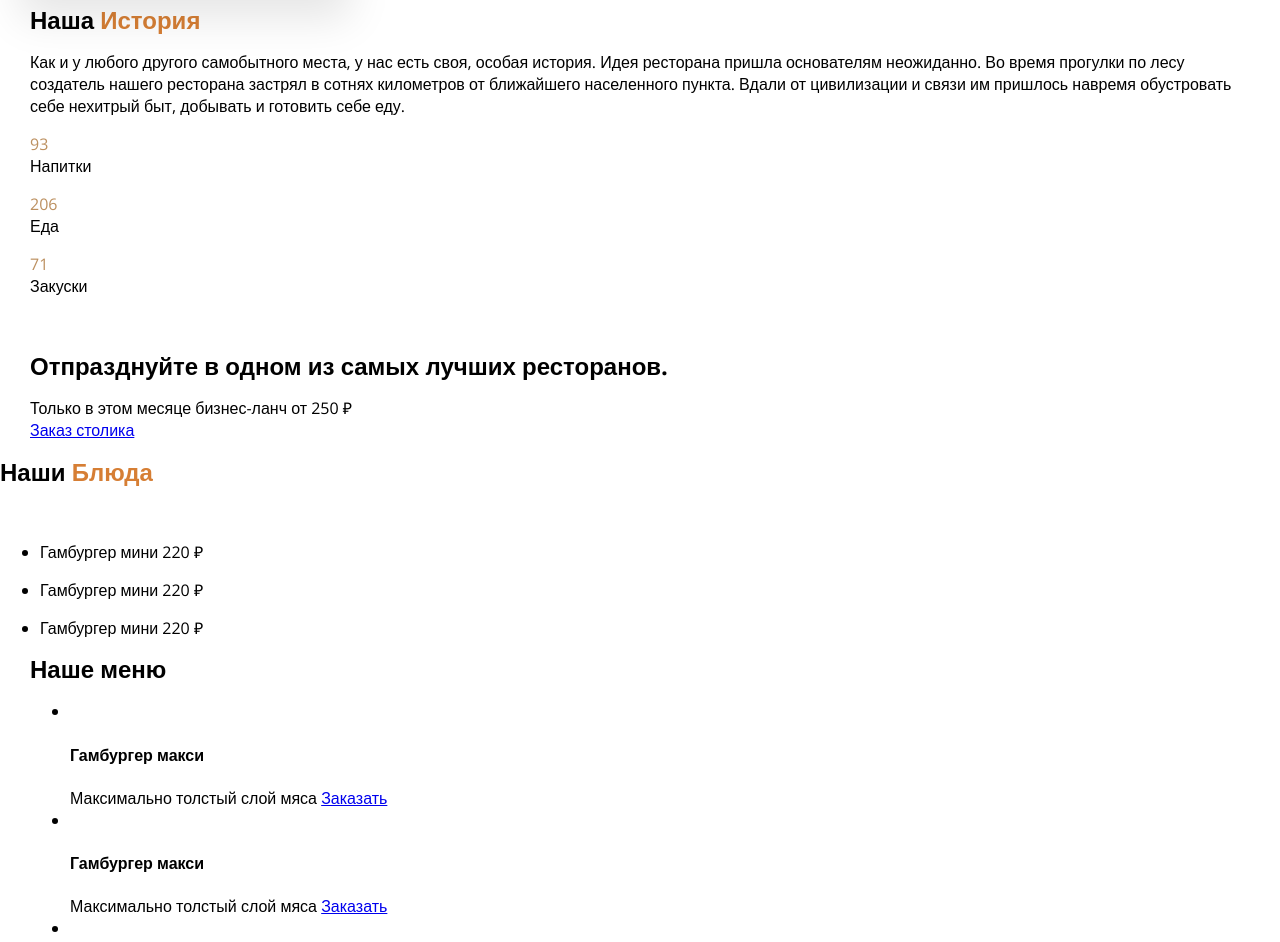
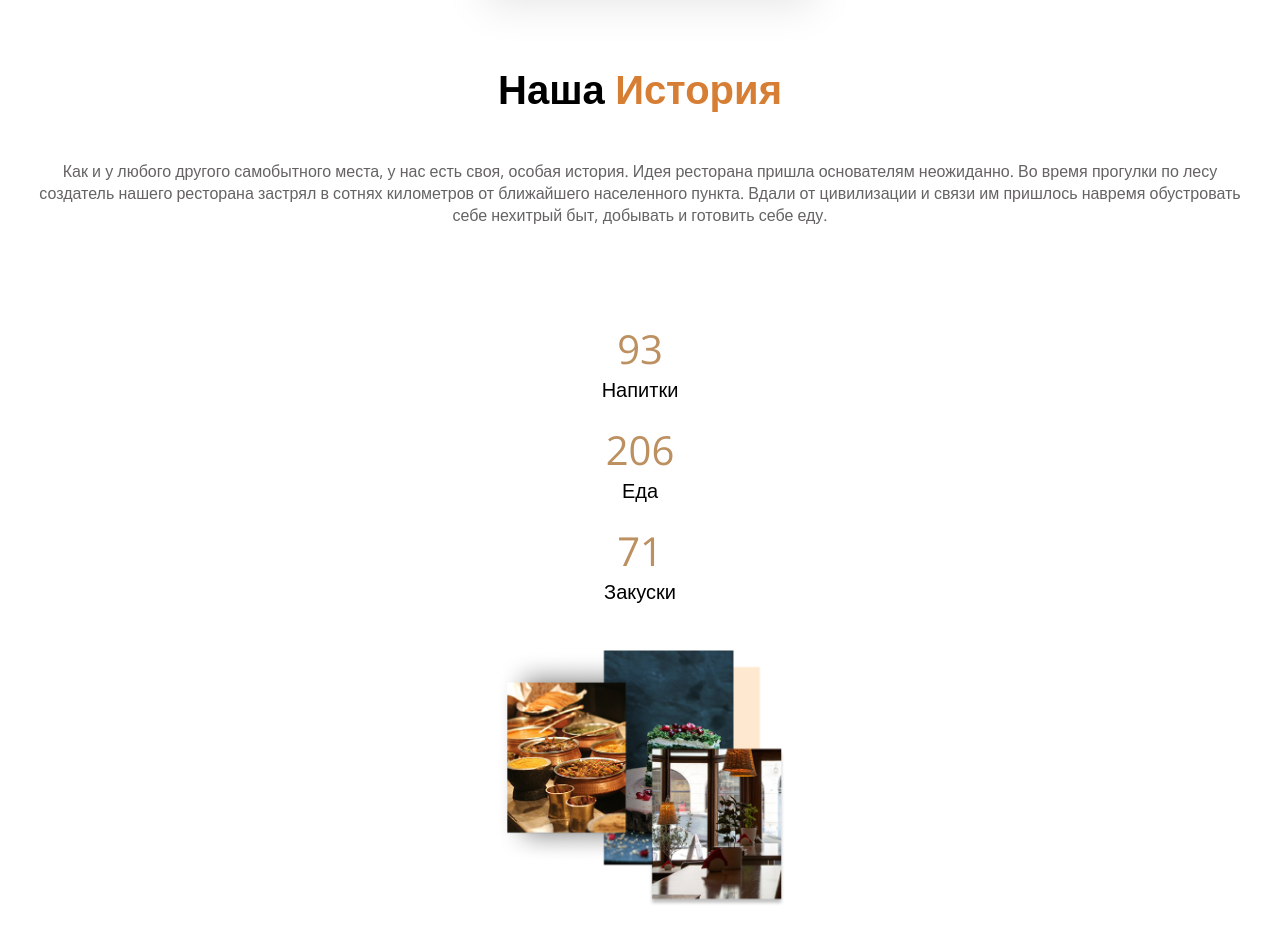
Before and after one commit to Whireless/Restaurant, a website: page source/index.html in a window 1280 px wide. Shown: the part 1559-2501 px from the top of the page. Drawn offline with nearby package versions, Linux system fonts and the light colour scheme; files that its build step writes are made by us from their sources.

Commit message:
Стилизация блока с историей ресторана

```diff
--- a/source/index.html
+++ b/source/index.html
@@ -52,32 +52,32 @@
     </div>
   </header>
   <main>
-    <section class="our-story">
+    <section class="story">
       <div class="container">
-        <div class="our-story__info">
-          <h2 class="our-story__title">Наша <span class="contrast-text contrast-text--orange">История</span></h2>
-          <p class="our-story__description">
+        <div class="story__info">
+          <h2 class="story__title">Наша <span class="contrast-text contrast-text--orange">История</span></h2>
+          <p class="story__description">
             Как и у любого другого самобытного места,
             у нас есть своя, особая история. Идея ресторана пришла основателям неожиданно.
             Во время прогулки по лесу создатель нашего ресторана застрял в сотнях километров от ближайшего населенного пункта.
             Вдали от цивилизации и связи им пришлось навремя обустровать себе нехитрый быт, добывать и готовить себе еду.
           </p>
-          <div class="our-story__statistics">
-            <p><span class="contrast-text contrast-text--lbrown">93</span><br> Напитки</p>
-            <p><span class="contrast-text contrast-text--lbrown">206</span><br> Еда</p>
-            <p><span class="contrast-text contrast-text--lbrown">71</span><br> Закуски</p>
+          <div class="story__statistics">
+            <p class="story__statistic-percent"><span class="contrast-text contrast-text--lbrown">93</span><br> Напитки</p>
+            <p class="story__statistic-percent"><span class="contrast-text contrast-text--lbrown">206</span><br> Еда</p>
+            <p class="story__statistic-percent"><span class="contrast-text contrast-text--lbrown">71</span><br> Закуски</p>
           </div>
           <picture>
             <source media="(min-width: )" srcset="">
-            <img src="" width="" height="" alt="">
+            <img class="story__image" src="img/mobile/story.png" srcset="img/mobile/story@2x.png 2x" width="290" height="257" alt="Шикарные виды нашего интерьера">
           </picture>
         </div>
-        <div class="our-story__rent">
-          <div class="our-story__rent-info">
-            <h2 class="our-sotry__rent-title">Отпразднуйте в одном из самых лучших ресторанов.</h2>
-            <span class="our-story__rent-description">Только в этом месяце бизнес-ланч от 250 ₽</span>
+        <div class="story__rent">
+          <div class="story__rent-info">
+            <h2 class="story__rent-title">Отпразднуйте в одном из самых лучших ресторанов.</h2>
+            <span class="story__lunch-price">Только в этом месяце бизнес-ланч от 250 ₽</span>
           </div>
-          <a class="our-story__rent-link" href="#">Заказ столика</a>
+          <a class="story__rent-link" href="#">Заказ столика</a>
         </div>
       </div>
     </section>
@@ -86,7 +86,7 @@
       <div class="dishes__preview">
         <picture>
           <source media="(min-width: )" srcset="">
-          <img class="dishes__pizza-img" src="" width="" height="" alt="">
+          <img class="dishes__pizza-image" src="" width="" height="" alt="">
         </picture>
         <ul class="dishes__dish-list">
           <li class="dishes__dish-item">
--- a/source/sass/blocks/main-header.scss
+++ b/source/sass/blocks/main-header.scss
@@ -3,6 +3,7 @@
   background-image: url("../img/mobile/header-bg.png");
   background-repeat: no-repeat;
   background-size: cover;
+  height: 800px;
 
   @media (min-resolution: 2dppx) {
     background-image: url("../img/mobile/header-bg@2x.png");
@@ -14,7 +15,7 @@
   display: flex;
   flex-direction: column;
   align-items: center;
-  margin-top: 250px;
+  margin-top: 240px;
   padding-bottom: 304px;
 }
 
@@ -56,11 +57,13 @@
 }
 
 .main-header__advantages {
-  position: absolute;
-  bottom: -780px;
+  position: relative;
+  bottom: 80px;
   display: flex;
   flex-direction: column;
   row-gap: 14px;
+  width: 290px;
+  margin: 0 auto;
   z-index: 5;
 }
 
--- a/source/sass/blocks/main-nav.scss
+++ b/source/sass/blocks/main-nav.scss
@@ -40,10 +40,10 @@
 }
 
 .main-nav__menu {
-  position: absolute;
+  position: fixed;
   top: 0px;
-  left: -15px;
-  right: -15px;
+  left: 0;
+  right: 0;
   height: 95vh;
   display: flex;
   flex-direction: column;
--- a/source/sass/blocks/our-story.scss
+++ /dev/null
@@ -1,3 +0,0 @@
-.our-story {
-  margin-top: 800px;
-}
--- /dev/null
+++ b/source/sass/blocks/story.scss
@@ -0,0 +1,79 @@
+.story {
+  text-align: center;
+  margin-top: 825px;
+}
+
+.story__title {
+  font-size: 40px;
+  line-height: 46px;
+  margin: 0;
+}
+
+.story__description {
+  color: $grey;
+  margin-top: 48px;
+  margin-bottom: 96px;
+}
+
+.story__statistics {
+  display: flex;
+  flex-direction: column;
+  row-gap: 20px;
+  margin-bottom: 45px;
+}
+.story__statistic-percent {
+  font-size: 20px;
+  line-height: 27px;
+  margin: 0;
+
+  span {
+    font-size: 40px;
+    line-height: 54px;
+  }
+}
+
+.story__rent {
+  background-image: url("../img/mobile/rent-bg.png");
+  background-repeat: no-repeat;
+  background-size: cover;
+  padding: 20px 15px 30px 15px;
+  margin-top: 51px;
+  margin-left: -15px;
+  margin-right: -15px;
+
+  @media (min-resolution: 2dppx) {
+    background-image: url("../img/mobile/rent-bg@2x.png");
+  }
+}
+
+.story__rent-title {
+  font-size: 30px;
+  line-height: 34px;
+  font-weight: 400;
+  color: $orange;
+  margin-top: 0;
+  margin-bottom: 21px;
+}
+
+.story__lunch-price {
+  font-size: 24px;
+  line-height: 33px;
+  font-weight: 700;
+  color: $white;
+}
+
+.story__rent-link {
+  font-size: 14px;
+  line-height: 19px;
+  font-weight: 700;
+  text-decoration: none;
+  text-transform: uppercase;
+  color: $white;
+  display: flex;
+  justify-content: center;
+  align-items: center;
+  background-color: $orange;
+  width: 139px;
+  height: 43px;
+  margin: 41px auto 0 auto;
+}
--- a/source/sass/container.scss
+++ b/source/sass/container.scss
@@ -1,6 +1,7 @@
 .container {
   margin: 0 auto;
   padding: 0 15px;
+  margin: 0 auto;
 
   @media (min-width: $tabletW) {
     padding: 0 30px;
--- a/source/sass/style.scss
+++ b/source/sass/style.scss
@@ -4,7 +4,7 @@
 @import "blocks/contrast-text.scss";
 @import "blocks/main-header.scss";
 @import "blocks/main-nav.scss";
-@import "blocks/our-story.scss";
+@import "blocks/story.scss";
 @import "blocks/dishes.scss";
 @import "blocks/menu.scss";
 @import "blocks/reviews.scss";
```
Also changed, not shown: source/img/mobile/story.png (renamed from source/img/mobile/our-story.png), source/img/mobile/story@2x.png (renamed from source/img/mobile/our-story@2x.png).
